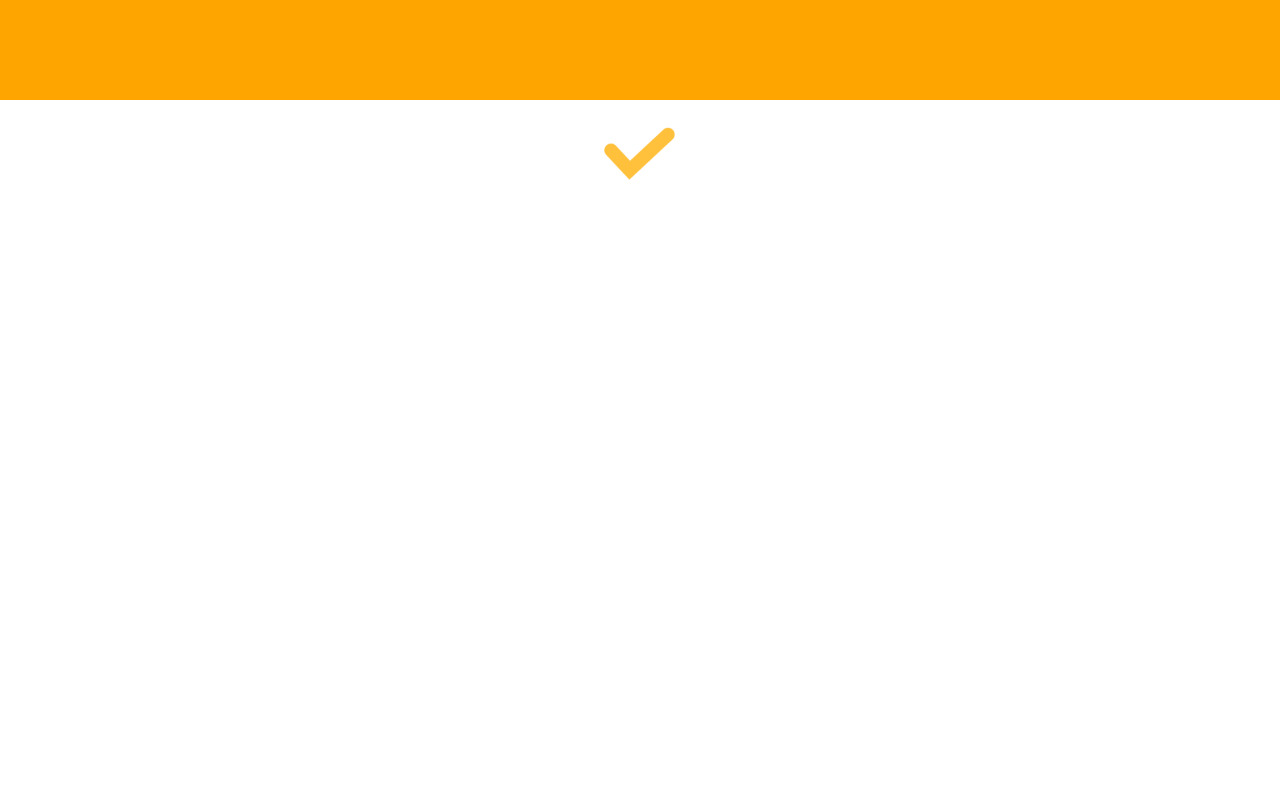
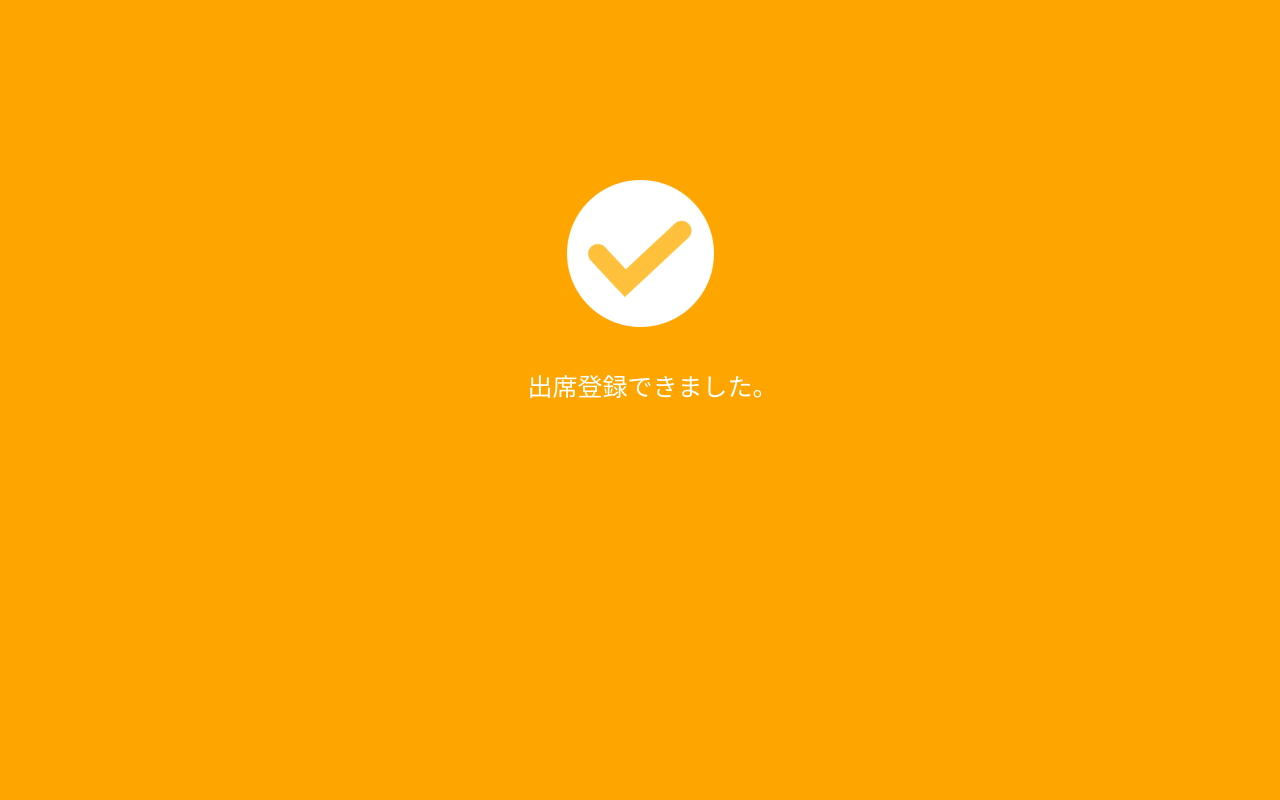
Before and after one commit to stawada/common_tasks, a Vue app in the folder vue-test-project/: page /attendance_check in a window 1280 px wide. Shown: the top 800 px of the page. Built offline with nearby package versions, Linux system fonts and the light colour scheme.

Commit message:
最低限これでいいかなってレイアウト

```diff
--- a/vue-test-project/src/pages/AbsentCheck.vue
+++ b/vue-test-project/src/pages/AbsentCheck.vue
@@ -1,11 +1,11 @@
 <template>
     <header>
       <div class="container">
-        <img src="@/assets/check.png" alt="check" class="check-img"/>
+        <br><br><br><br><br><img src="@/assets/check.png" alt="check" class="check-img"/><br><br><br>
       </div>
     </header>
     <body>
-      <p class="massage">欠席登録できました。</p>
+      <p class="massage">　欠席登録できました。</p>
     </body>
   </template>
 
@@ -13,6 +13,10 @@
   html {
     background-color: gray;
   }
+
+  body {
+  background-color: gray;
+}
 
   header {
     margin-top: 100px;
@@ -24,21 +28,26 @@
     justify-content: center;
     align-items: center;
     height: auto;
+    background-color: gray;
+
   }
 
   .check-img {
-    width: 100px;
-    height: 100px;
+    text-align: center;
+    width: auto;
+    height: auto;
   }
 
   .massage{
+    font-size: 25px;
     display: flex;
     flex-direction: column;
     justify-content: center;
     align-items: center;
     height: auto;
-    margin-top: 50px;
+    /*margin-top: 50px;*/
     color: white;
+    background-color: gray;
   }
 
   </style>
--- a/vue-test-project/src/pages/AttendanceCheck.vue
+++ b/vue-test-project/src/pages/AttendanceCheck.vue
@@ -1,16 +1,20 @@
 <template>
   <header>
     <div class="container">
-      <img src="@/assets/check.png" alt="check" class="check-img"/>
+      <br><br><br><br><br><img src="@/assets/check.png" alt="check" class="check-img"/><br><br><br>
     </div>
   </header>
   <body>
-    <p class="massage">出席登録できました。</p>
+    <p class="massage">　出席登録できました。</p>
   </body>
 </template>
 
 <style>
 html {
+  background-color: orange;
+}
+
+body {
   background-color: orange;
 }
 
@@ -24,21 +28,28 @@ header {
   justify-content: center;
   align-items: center;
   height: auto;
+  background-color: orange;
 }
 
 .check-img {
-  width: 100px;
-  height: 100px;
+  text-align: center;
+  width: auto;
+  height: auto;
+  background-color: orange;
 }
 
 .massage{
+  font-size: 25px;
   display: flex;
   flex-direction: column;
   justify-content: center;
   align-items: center;
   height: auto;
-  margin-top: 50px;
+  /*margin-top: 100px;*/
   color: white;
+  background-color: orange;
 }
 
+
+
 </style>
```
